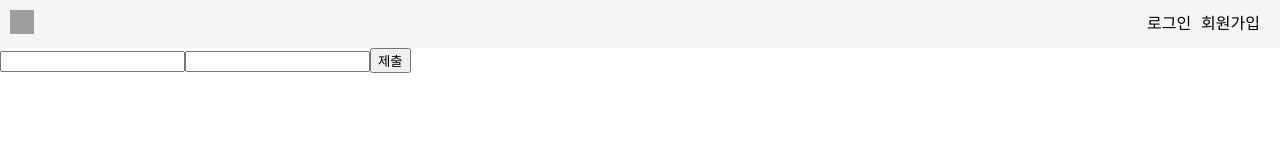
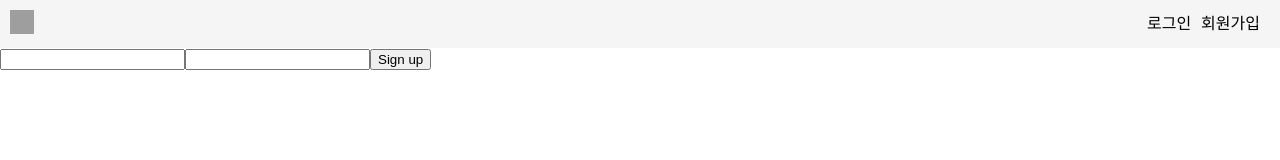
Before and after one commit to wjdfo/softwareDesign, a React (Create React App) app in the folder front/: page /register in a window 1280 px wide. Shown: the top 160 px of the page. Built offline with nearby package versions, Linux system fonts and the light colour scheme; grey boxes are pictures that could not be loaded.

Commit message:
Fix: 회원가입 비동기 처리 버그 수정

```diff
--- a/front/src/page/Register.jsx
+++ b/front/src/page/Register.jsx
@@ -19,8 +19,8 @@
                     "member_id" : id,
                     "password" : password
                 }),
-            }).then((response) => {
-                if (response.ok) {
+            }).then(async (response) => {
+                if ( await response.ok) {
                     alert("회원 가입 성공!");
                     navigate('/login');
                 }
@@ -37,7 +37,7 @@
         <form onSubmit = { handleSubmit }>
             <input id = 'ID' type="text"></input>
             <input id = 'password' type='password'></input>
-            <button type="submit">제출</button>
+            <button type="submit">Sign up</button>
         </form>
     )
 }
```
